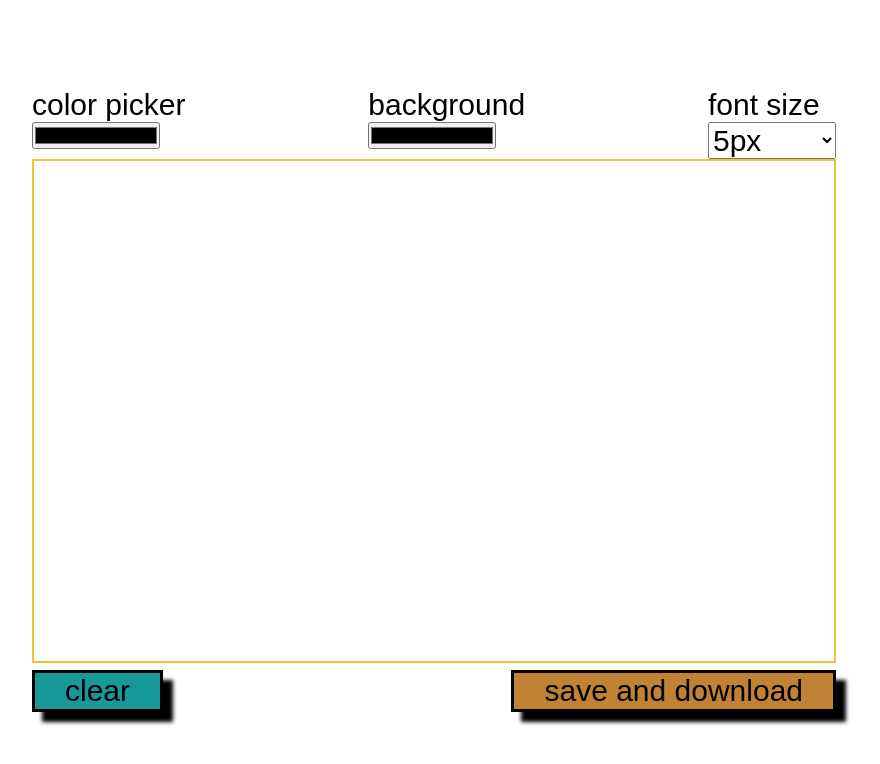
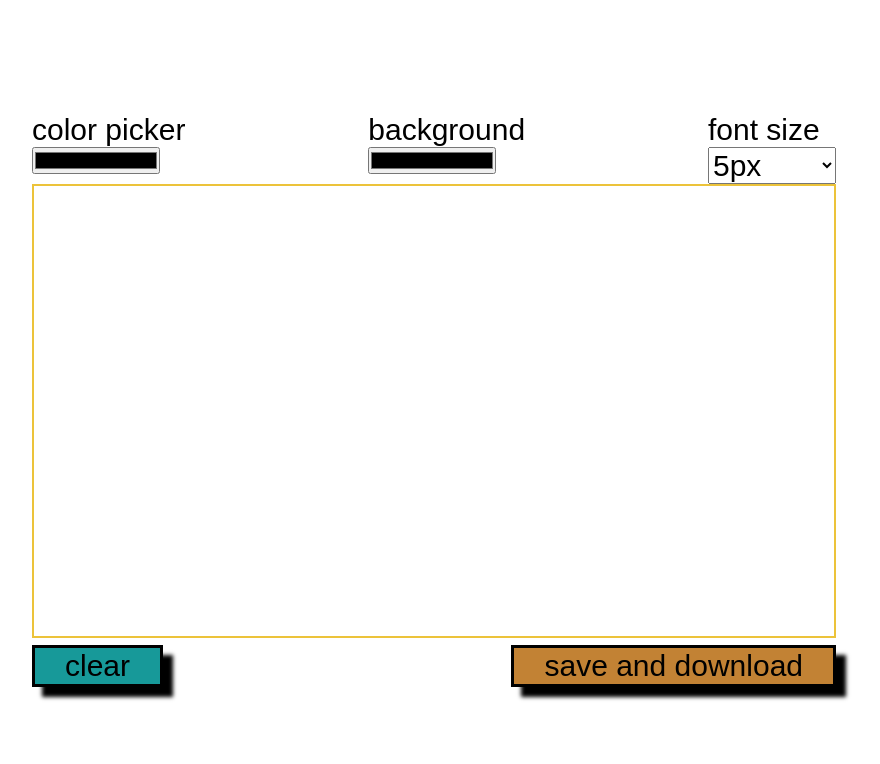
Before and after one commit to sujalzombie01/signi-board, a plain HTML site: page index.html in a window 1280 px wide. Shown: the whole page, without its empty margins (206-1086 px from the left). Drawn offline with Linux system fonts and the light colour scheme; a web font is replaced by a local one.

Commit message:
Update index.html

```diff
--- a/index.html
+++ b/index.html
@@ -35,7 +35,7 @@
 
 
      <div>
-        <canvas  height="500px"
+        <canvas  height="450px"
         width="800px" id="canva"></canvas>
      </div>
 
```
